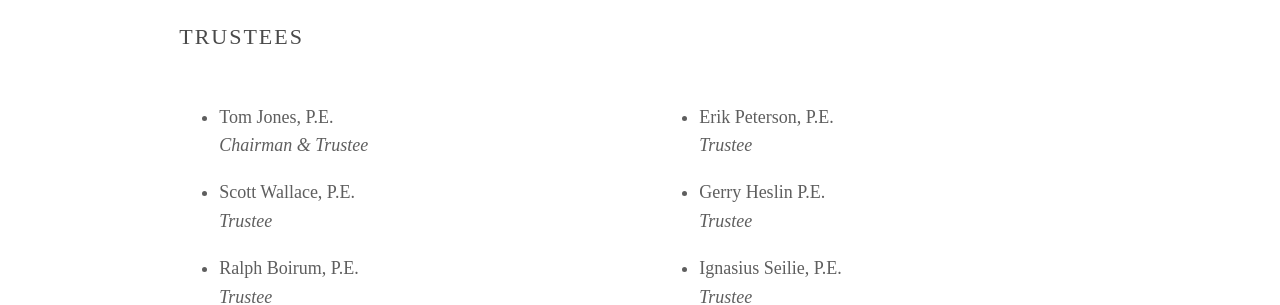
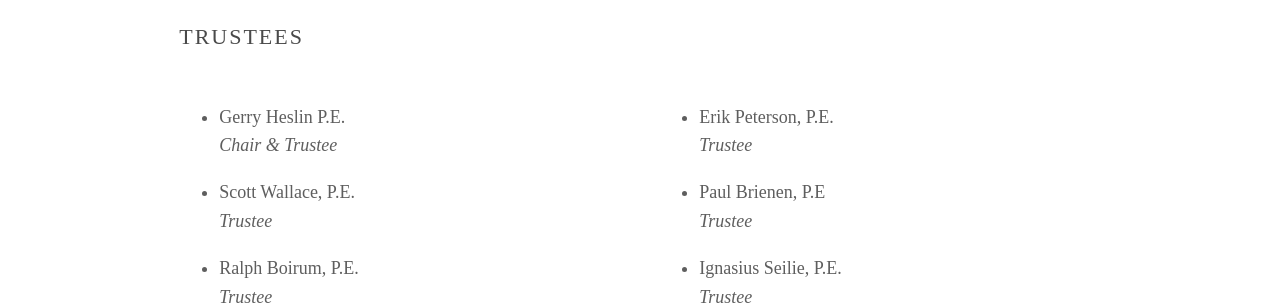
Before and after one commit to pncehwt/pncehwt.github.io, a Jekyll site: the page built from about.md, in a window 1280 px wide. Shown: the part 1089-1394 px from the top of the page. Built offline with Jekyll 4.4.1, drawn with Linux system fonts in a browser that asks for light colours; some web fonts are replaced.

Commit message:
Updating board membership on about page

```diff
--- a/about.md
+++ b/about.md
@@ -65,7 +65,7 @@ layout: default
         <ul>
           <li>
             <p>
-              Tom Jones, P.E.<br /><em>Chairman &amp; Trustee</em>
+              Gerry Heslin P.E.<br /><em>Chair &amp; Trustee</em>
             </p>
           </li>
           <li>
@@ -89,7 +89,7 @@ layout: default
           </li>
           <li>
             <p>
-              Gerry Heslin P.E.<br /><em>Trustee</em>
+              Paul Brienen, P.E<br /><em>Trustee</em>
             </p>
           </li>
           <li>
```
